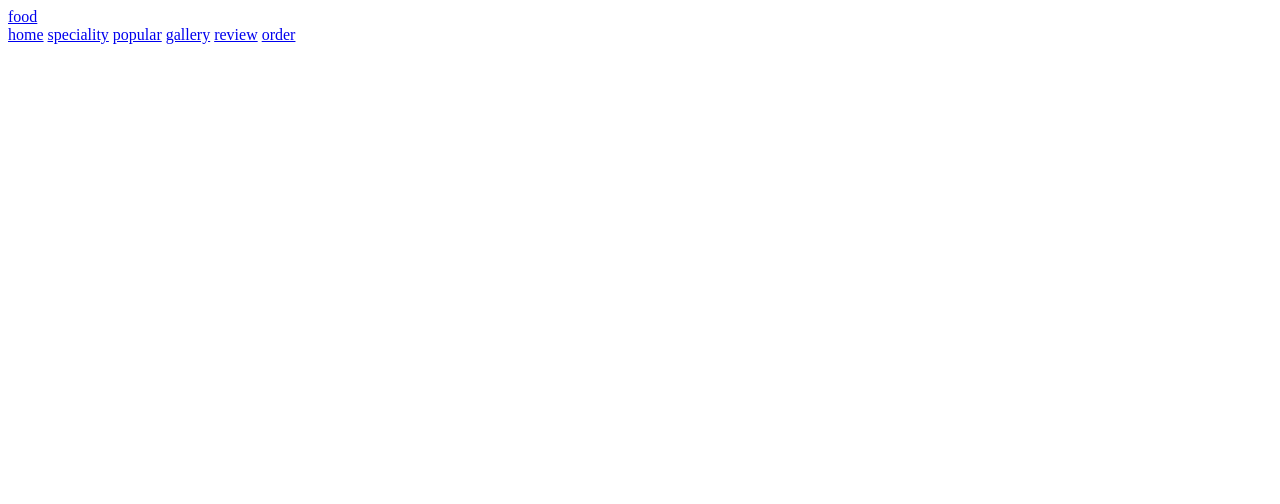
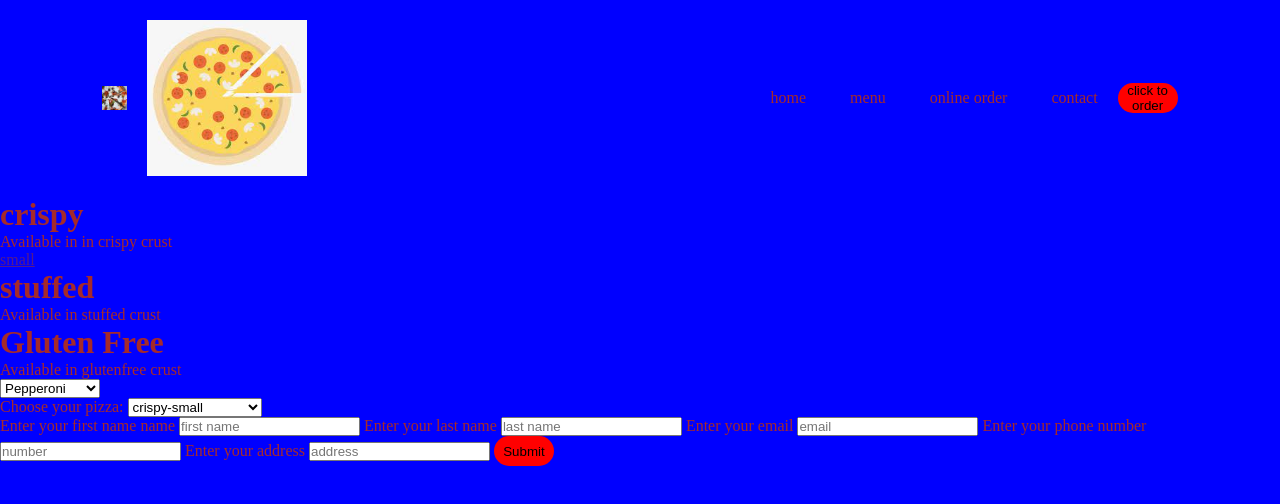
Before and after one commit to AMuriithi9/pizza, a plain HTML site: page index.html in a window 1280 px wide. Drawn offline with Linux system fonts and the light colour scheme.

Commit message:
add for order delivery

```diff
--- a/css/style.css
+++ b/css/style.css
@@ -0,0 +1,49 @@
+*{
+  padding: 0;
+  margin: 0;
+  box-sizing: content-box;
+}
+.pizza{
+  background: blue;
+  min-height: 100vh;
+  width: 100%;
+  color: brown;
+  position: relative;
+}
+nav{
+  display: flex;
+  align-items: center;
+  padding: 20px 8%;
+}
+nav .menu-image{
+  width: 25px;
+  margin-right: 20px;
+  cursor: pointer;
+}
+nav .logo{
+  width: 160px;
+  cursor: pointer;
+}
+nav ul{
+  flex: 20;
+  text-align: right;
+
+}
+nav ul li{
+  display: inline-block;
+  list-style: none;
+  margin: 0 20px;
+}
+nav ul li a{
+  text-decoration: none;
+  color: beige;
+}
+button{
+  background:red;
+  height: 30px;
+  width: 60px;
+  border-radius: 20px;
+  border: 0;
+  outline: 0;
+  cursor: pointer;
+}
--- a/index.html
+++ b/index.html
@@ -5,19 +5,91 @@
   <meta http-equiv="X-UA-Compatible" content="IE=edge">
   <meta name="viewport" content="width=device-width, initial-scale=1.0">
   <title>pizza project</title>
+  <link rel="stylesheet" href="css/style.css">
 </head>
 <body>
-<header>
-  <a href="#" class="logo"><i src="../pizza/images/download (1).jpeg" class="pizzaicon"></i>food<f/a>
-    <nav class="navbar">
-      <a href="#home">home</a>
-      <a href="#speciality">speciality</a>
-      <a href="#popular">popular</a>
-      <a href="#gallery">gallery</a>
-      <a href="#review">review</a>
-      <a href="#order">order</a>
+<div class="pizza">
+  <nav>
+    <img src="images/download.jpeg" class="menu-image">
+    <img src="images/download (1).jpeg" class="logo">
+    <ul>
+      <li><a href=""></a>home</li>
+      <li><a href=""></a>menu</li>
+      <li><a href=""></a>online order</li>
+      <li><a href=""></a>contact</li>
+      </ul>
+      <button type="button">click to order</button>
+  </nav>
+<div class="crispy">
+<h1>crispy</h1>
+<p>Available in in crispy crust</p>
+<a href="">small</a>
+</div>
 
-    </nav>
-</header>
+
+<div class="stuffed">
+  <h1>stuffed</h1>
+  <p>Available in stuffed crust</p>
+</div>
+
+
+<div class="glutenfree">
+  <h1>Gluten Free</h1>
+  <p>Available in glutenfree crust</p>
+
+</div>
+
+
+<div class="toppings">
+  <select name="toppings" id="toppings">
+    <h1>Select your toppings</h1>
+    <option value="Pepperoni">Pepperoni</option>
+    <option value="Mushroom">Mushroom</option>
+    <option value="Extracheese">Extra cheese</option>
+    <option value="Sausage">Sausage</option>
+    <option value="Onion">Onion</option>
+    <option value="Blackolives">Black olives</option>
+    <option value="Freshgarlic">Fresh garlic</option>
+    <option value="Tomato">Tomato</option>
+    <option value="Freshbasil">Fresh basil</option>
+    <option value="pineapple">pineapple</option>
+
+  </select>
+</div>
+
+<div class="selector">
+  <label for="pizzasize">Choose your pizza:</label>
+
+<select name="pizza" id="pizza">
+  <option value="crispysmall">crispy-small</option>
+  <option value="crispymedium">crispy-medium</option>
+  <option value="crispysmall">crispy-large</option>
+  <option value="stuffedsmall">stuffed-small</option>
+  <option value="stuffedsmall">stuffed-medium</option>
+  <option value="stuffedsmall">stuffed-large</option>
+  <option value="glutenfreesmall">glutenfree-small</option>
+  <option value="glutenfreemall">glutenfree-medium</option>
+  <option value="glutenfreelarge">glutenfree-large</option>
+
+</select>
+</div>
+ <div class="form">
+   <form action="JavaScript/pizza.js" name="form" id="form"></form>
+   <label for="name">Enter your first name name</label>
+  <input type="text" id="firstname" placeholder="first name">
+  <label for="name">Enter your last name</label>
+  <input type="text" id="lastname" placeholder="last name">
+  <label for="email">Enter your email</label>
+  <input type="email" id="email" placeholder="email">
+  <label for="number">Enter your phone number</label>
+  <input type="number" id="number" placeholder="number">
+  <label for="address">Enter your address</label>
+  <input type="text" id="address" placeholder="address">
+  <button type="submit" id="submit">Submit</button>
+</div>
+
+</div>
+
+
 </body>
 </html>
```
Also changed, not shown: images/download.jpeg (added).
